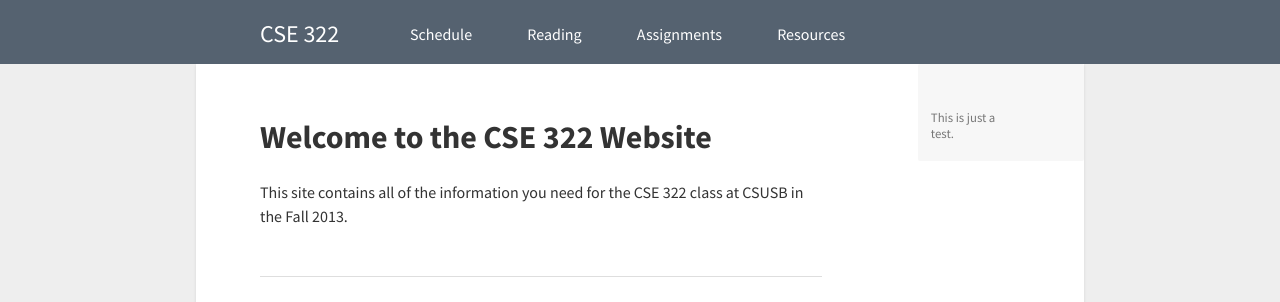
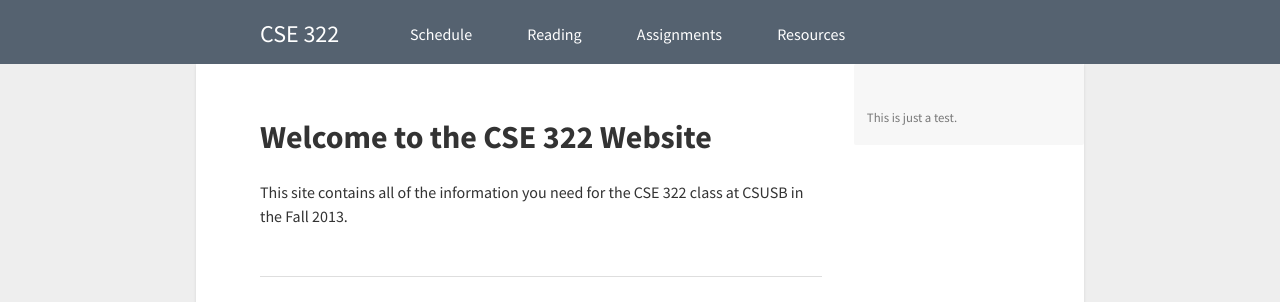
Before and after one commit to csusbdt/322-2013, a Jekyll site: the page built from index.html, in a window 1280 px wide. Shown: the top 302 px of the page. Built offline with Jekyll 4.4.1, drawn with Linux system fonts in a browser that asks for light colours; nearby versions of some CDN libraries.

Commit message:
Updating the stylesheets

```diff
--- a/styles/main.css
+++ b/styles/main.css
@@ -352,7 +352,7 @@
         }
 
         .page-sidebar {
-            width: 166px;
+            width: 230px;
             float: right;
             display: inline;
             margin-top: -2rem;
```
